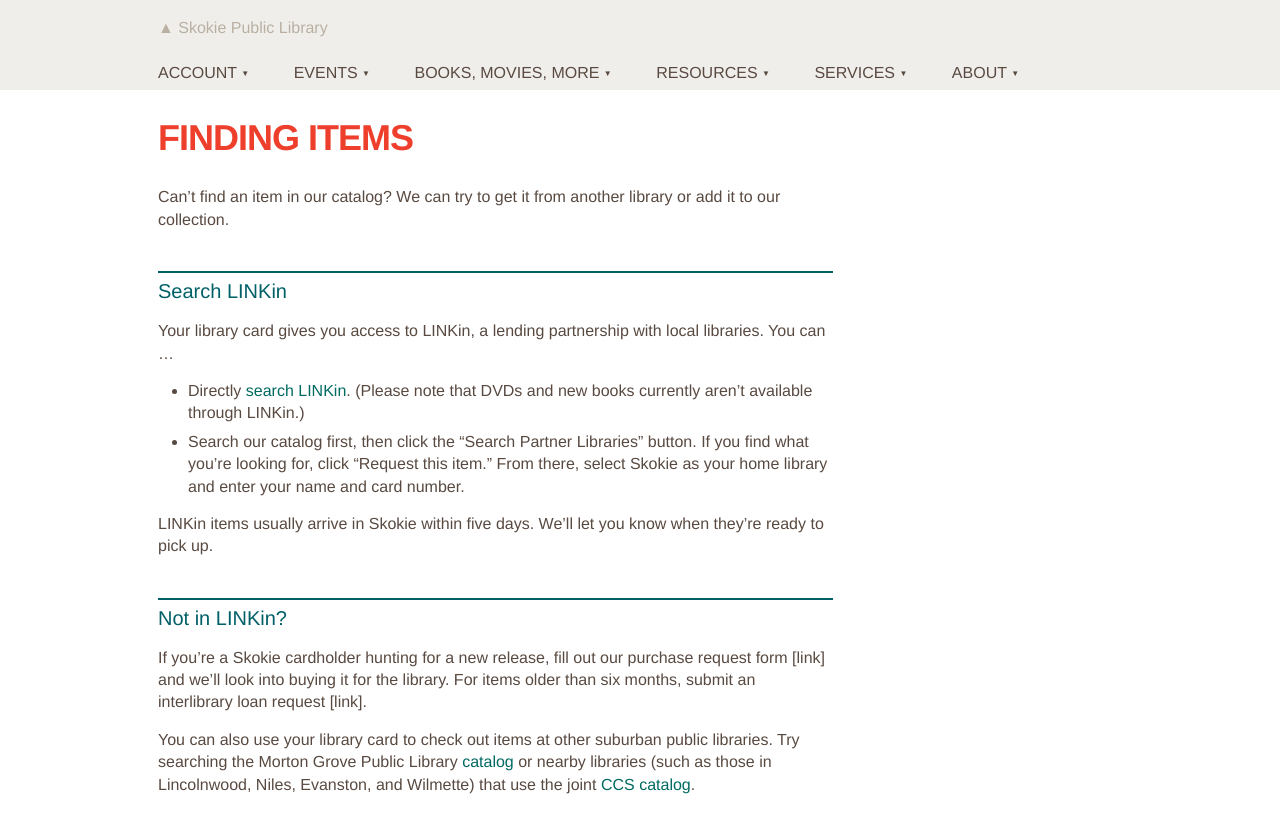
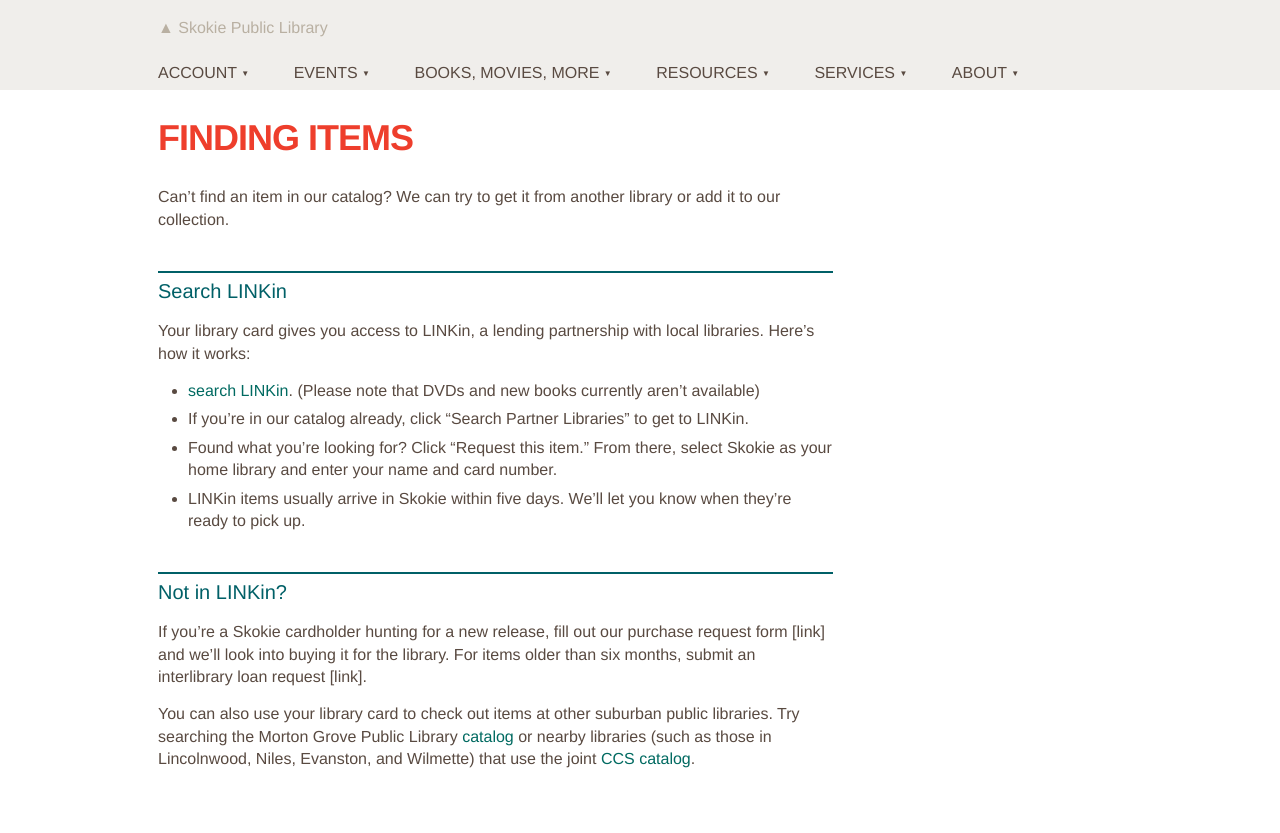
Before and after one commit to skokielibrary/spl-content, a Jekyll site: the page built from _content/annabelle/books-movies-more--finding-items.markdown, in a window 1280 px wide. Shown: the top 833 px of the page. Built offline with Jekyll 4.4.1, drawn with Linux system fonts in a browser that asks for light colours.

Commit message:
Updated books-movies-more--finding-items.markdown

```diff
--- a/_content/annabelle/books-movies-more--finding-items.markdown
+++ b/_content/annabelle/books-movies-more--finding-items.markdown
@@ -7,11 +7,11 @@ published: true
 Can't find an item in our catalog? We can try to get it from another library or add it to our collection.
 
 ##Search LINKin
-Your library card gives you access to LINKin, a lending partnership with local libraries. You can ...
-- Directly [search LINKin](http://www.linkin-libraries.org/). (Please note that DVDs and new books currently aren't available through LINKin.)
-- Search our catalog first, then click the "Search Partner Libraries" button. If you find what you're looking for, click "Request this item." From there, select Skokie as your home library and enter your name and card number.
-
-LINKin items usually arrive in Skokie within five days. We'll let you know when they're ready to pick up.
+Your library card gives you access to LINKin, a lending partnership with local libraries. Here's how it works:
+- [search LINKin](http://www.linkin-libraries.org/). (Please note that DVDs and new books currently aren't available)
+- If you're in our catalog already, click "Search Partner Libraries" to get to LINKin.
+- Found what you're looking for? Click "Request this item." From there, select Skokie as your home library and enter your name and card number.
+- LINKin items usually arrive in Skokie within five days. We'll let you know when they're ready to pick up.
 
 ##Not in LINKin?
 If you're a Skokie cardholder hunting for a new release, fill out our purchase request form [link] and we'll look into buying it for the library. For items older than six months, submit an interlibrary loan request [link].
```
